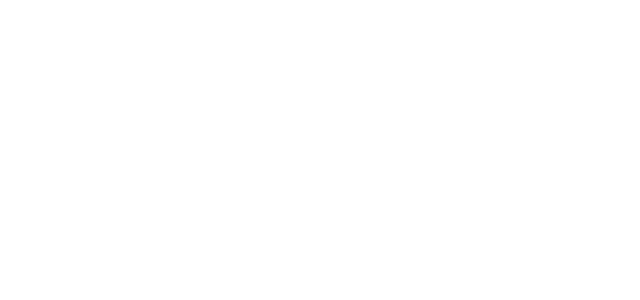
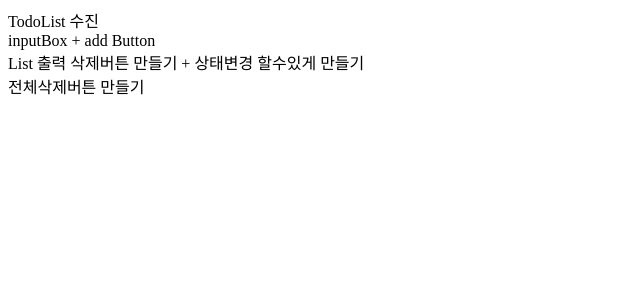
Before and after one commit to leesujin123/todolist, a Vue app: page / in a window 1280 px wide. Shown: the top 300 px of the page, without its empty margins (0-640 px from the left). Built offline with nearby package versions, Linux system fonts and the light colour scheme.

Commit message:
제일먼저 각 부분 영역 나누기 컴포넌트 이해를 못했기 때문에 App.vue에서 한번에 작성 → 출력하면 생각했던 영역별로 출력됨

```diff
--- a/src/App.vue
+++ b/src/App.vue
@@ -1,18 +1,28 @@
 <template>
-
+  <div id="app">
+    <div>
+      TodoList 수진
+    </div>
+    <div>
+      inputBox + add Button
+    </div>
+    <div>
+      List 출력 삭제버튼 만들기 + 상태변경 할수있게 만들기
+    </div>
+    <div>
+      전체삭제버튼 만들기
+    </div>
+  </div>
 </template>
 
 <script>
 
+
+export default {
+
+}
 </script>
 
 <style>
-#app {
-  font-family: Avenir, Helvetica, Arial, sans-serif;
-  -webkit-font-smoothing: antialiased;
-  -moz-osx-font-smoothing: grayscale;
-  text-align: center;
-  color: #2c3e50;
-  margin-top: 60px;
-}
+
 </style>
```
